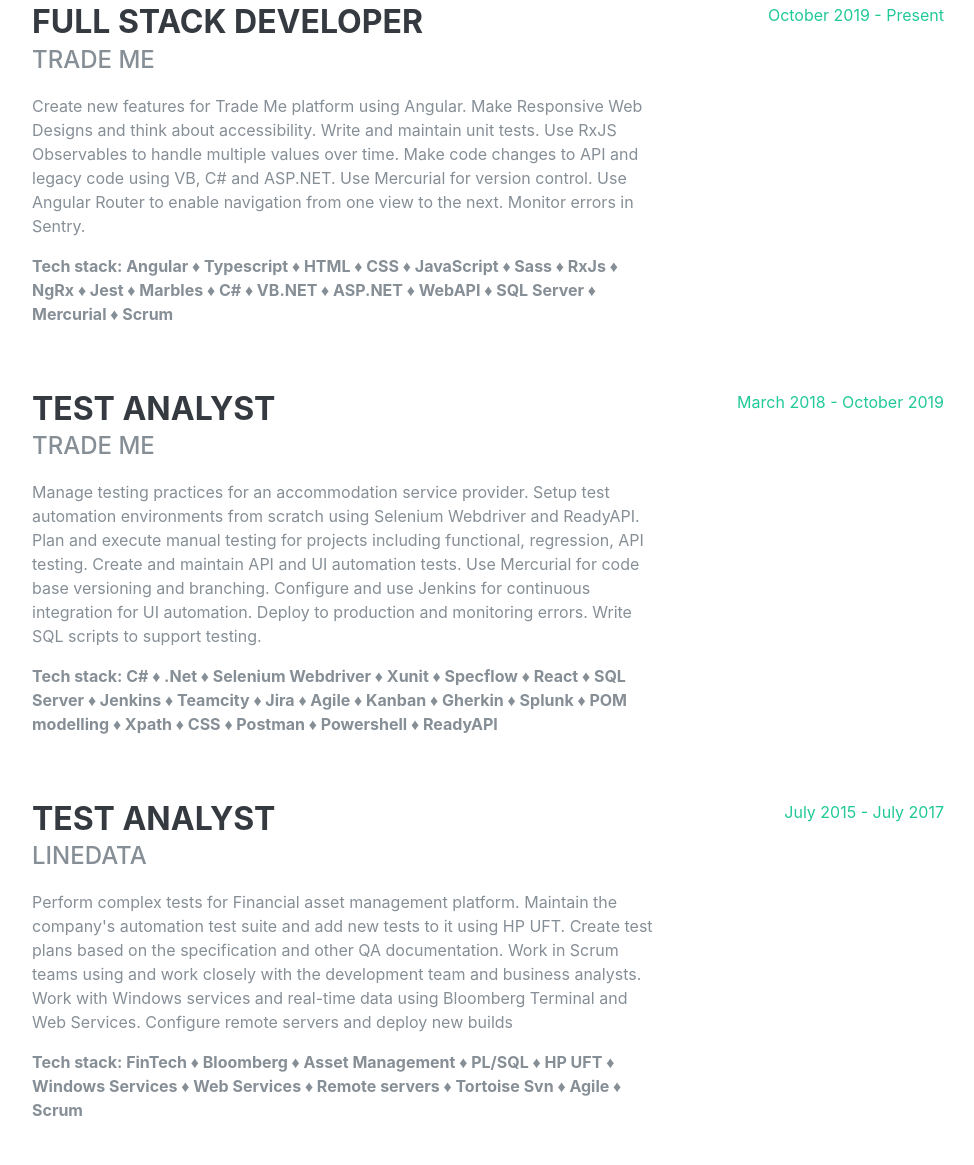
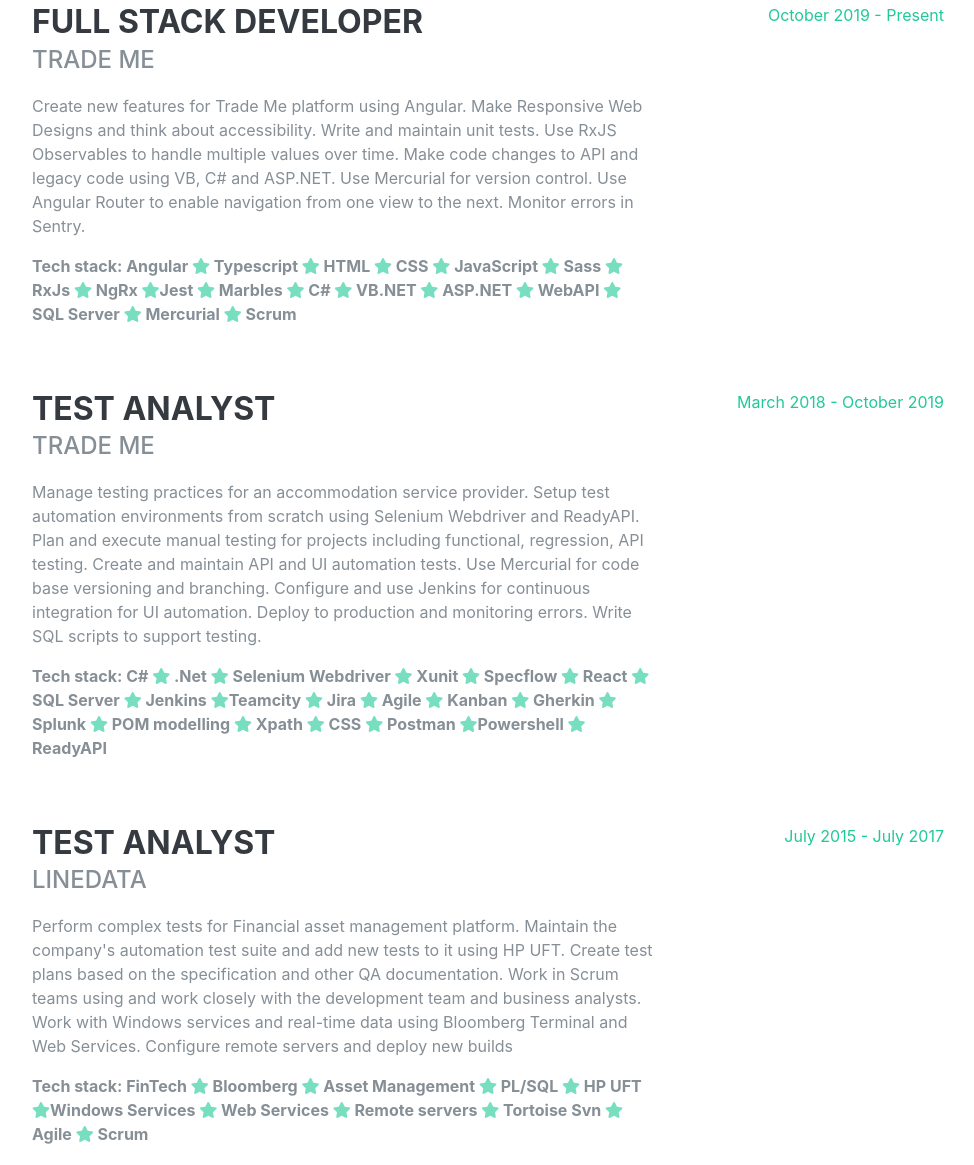
Before and after one commit to zandazvidrina/portfolio, a Gatsby site: page / in a window 1280 px wide. Shown: the part 961-2126 px from the top of the page, without its empty margins (288-1262 px from the left). Built offline with nearby package versions, Linux system fonts and the light colour scheme; Gatsby itself is replaced by a stand-in of ours; a web font is replaced by a local one.

Commit message:
added stars

```diff
--- a/src/assets/sass/_global.scss
+++ b/src/assets/sass/_global.scss
@@ -78,3 +78,8 @@
     }
   }
 }
+
+.fa-star {
+  color: $primary;
+  opacity: 60%;
+}
--- a/src/pages/index.js
+++ b/src/pages/index.js
@@ -26,9 +26,9 @@
             </h1>
             <div className="zz-subheading subheading mb-5">
               <div className="zz-address-phone">
-                {config.address} <span className="zz-separator">· </span>
+                {config.address} <span className="zz-separator">·&nbsp;</span>
                 <span>{config.phone} </span>
-                <span className="zz-separator">· </span>
+                <span className="zz-separator">·&nbsp;</span>
               </div>
               <a href={`mailto:${config.email}`}>{config.email}</a>
             </div>
@@ -71,7 +71,8 @@
               and legacy code using VB, C# and ASP.NET. Use Mercurial for version control. Use Angular Router to enable navigation from one view to the next. Monitor errors in Sentry.
 	              </p>
                 <p>
-                <strong>Tech stack: Angular ♦ Typescript ♦ HTML ♦ CSS ♦ JavaScript ♦ Sass ♦ RxJs ♦ NgRx ♦ Jest ♦ Marbles ♦ C# ♦ VB.NET ♦ ASP.NET ♦ WebAPI ♦ SQL Server ♦ Mercurial ♦ Scrum</strong>
+                <strong>Tech stack: Angular <span class="fa fa-star"></span> Typescript <span class="fa fa-star"></span> HTML <span class="fa fa-star"></span> CSS <span class="fa fa-star"></span> JavaScript <span class="fa fa-star"></span> Sass <span class="fa fa-star"></span> RxJs <span class="fa fa-star"></span> NgRx <span class="fa fa-star"></span>
+                  Jest <span class="fa fa-star"></span> Marbles <span class="fa fa-star"></span> C# <span class="fa fa-star"></span> VB.NET <span class="fa fa-star"></span> ASP.NET <span class="fa fa-star"></span> WebAPI <span class="fa fa-star"></span> SQL Server <span class="fa fa-star"></span> Mercurial <span class="fa fa-star"></span> Scrum</strong>
                 </p>
             </div>
             <div className="resume-date text-md-right">
@@ -91,8 +92,9 @@
               Write SQL scripts to support testing.
 	              </p>
                 <p>
-                <strong>Tech stack: C# ♦ .Net ♦ Selenium Webdriver ♦ Xunit ♦ Specflow ♦ React ♦ SQL Server ♦ Jenkins ♦ Teamcity ♦ Jira ♦ Agile ♦
-                  Kanban ♦ Gherkin ♦ Splunk ♦ POM modelling ♦ Xpath ♦ CSS ♦ Postman ♦ Powershell ♦ ReadyAPI</strong>
+                <strong>Tech stack: C# <span class="fa fa-star"></span> .Net <span class="fa fa-star"></span> Selenium Webdriver <span class="fa fa-star"></span> Xunit <span class="fa fa-star"></span> Specflow <span class="fa fa-star"></span> React <span class="fa fa-star"></span> SQL Server <span class="fa fa-star"></span> Jenkins <span class="fa fa-star"></span>
+                  Teamcity <span class="fa fa-star"></span> Jira <span class="fa fa-star"></span> Agile <span class="fa fa-star"></span> Kanban <span class="fa fa-star"></span> Gherkin <span class="fa fa-star"></span> Splunk <span class="fa fa-star"></span> POM modelling <span class="fa fa-star"></span> Xpath <span class="fa fa-star"></span> CSS <span class="fa fa-star"></span> Postman <span class="fa fa-star"></span>
+                   Powershell <span class="fa fa-star"></span> ReadyAPI</strong>
                 </p>
             </div>
             <div className="resume-date text-md-right">
@@ -113,8 +115,8 @@
               Configure remote servers and deploy new builds
 	              </p>
                 <p>
-                <strong>Tech stack: FinTech ♦ Bloomberg ♦ Asset Management ♦ PL/SQL ♦ HP UFT ♦ Windows Services ♦
-                  Web Services ♦ Remote servers ♦ Tortoise Svn ♦ Agile ♦ Scrum</strong>
+                <strong>Tech stack: FinTech <span class="fa fa-star"></span> Bloomberg <span class="fa fa-star"></span> Asset Management <span class="fa fa-star"></span> PL/SQL <span class="fa fa-star"></span> HP UFT <span class="fa fa-star"></span>
+                  Windows Services <span class="fa fa-star"></span> Web Services <span class="fa fa-star"></span> Remote servers <span class="fa fa-star"></span> Tortoise Svn <span class="fa fa-star"></span> Agile <span class="fa fa-star"></span> Scrum</strong>
                 </p>
             </div>
             <div className="resume-date text-md-right">
```
